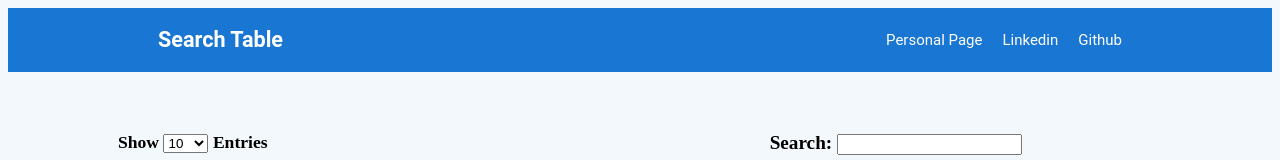
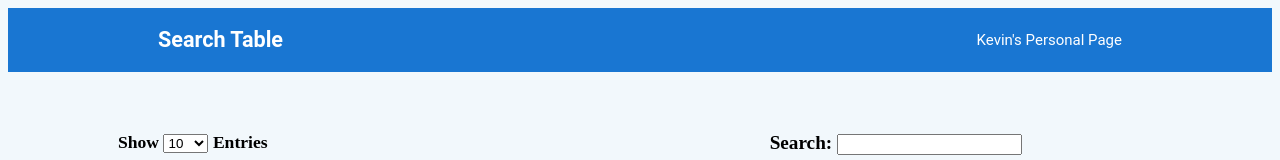
Before and after one commit to kvinzheng/takeHome, a plain HTML site: page index.html in a window 1280 px wide. Shown: the top 160 px of the page. Drawn offline with Linux system fonts and the light colour scheme.

Commit message:
fixed some styling

```diff
--- a/index.html
+++ b/index.html
@@ -15,14 +15,8 @@
   <nav class="navbar">
     <div class="nav-wrapper">
       <span>Search Table</span>
-      <a href="https://github.com/kvinzheng" target="_blank" id="github">
-          Github
-      </a>
-      <a href="https://www.linkedin.com/in/kevin-zheng-ucd" target="_blank">
-          Linkedin
-      </a>
-      <a href="https://kevinzhengsite.herokuapp.com/" target="_blank" >
-        Personal Page
+      <a href="https://kevinzhengsite.herokuapp.com/" target="_blank" id="personalPage">
+        Kevin's Personal Page
       </a>
     </div>
   </nav>
--- a/public/css/index.css
+++ b/public/css/index.css
@@ -243,7 +243,7 @@ thead tr th {
   margin-right: 20px;
 }
 
-#github{
+#personalPage{
   margin-right: 150px;
 }
 .title {
```
